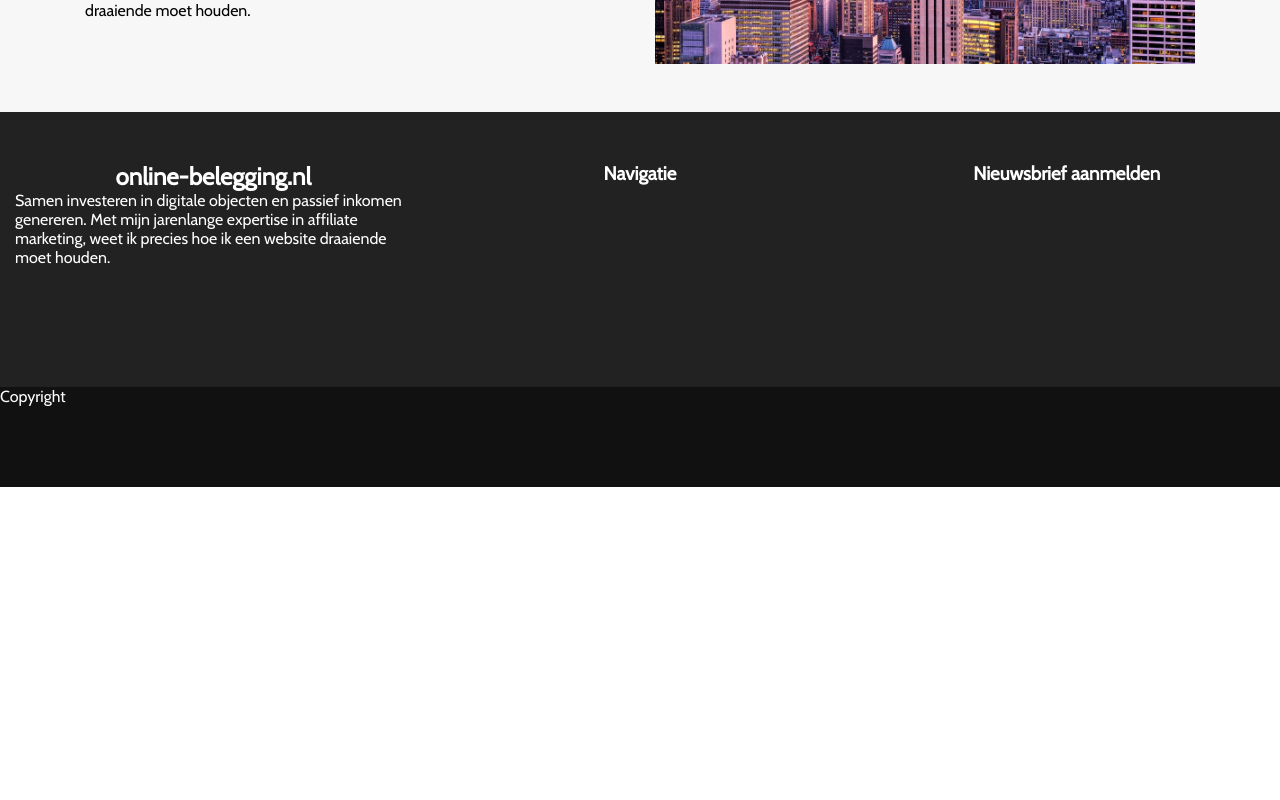
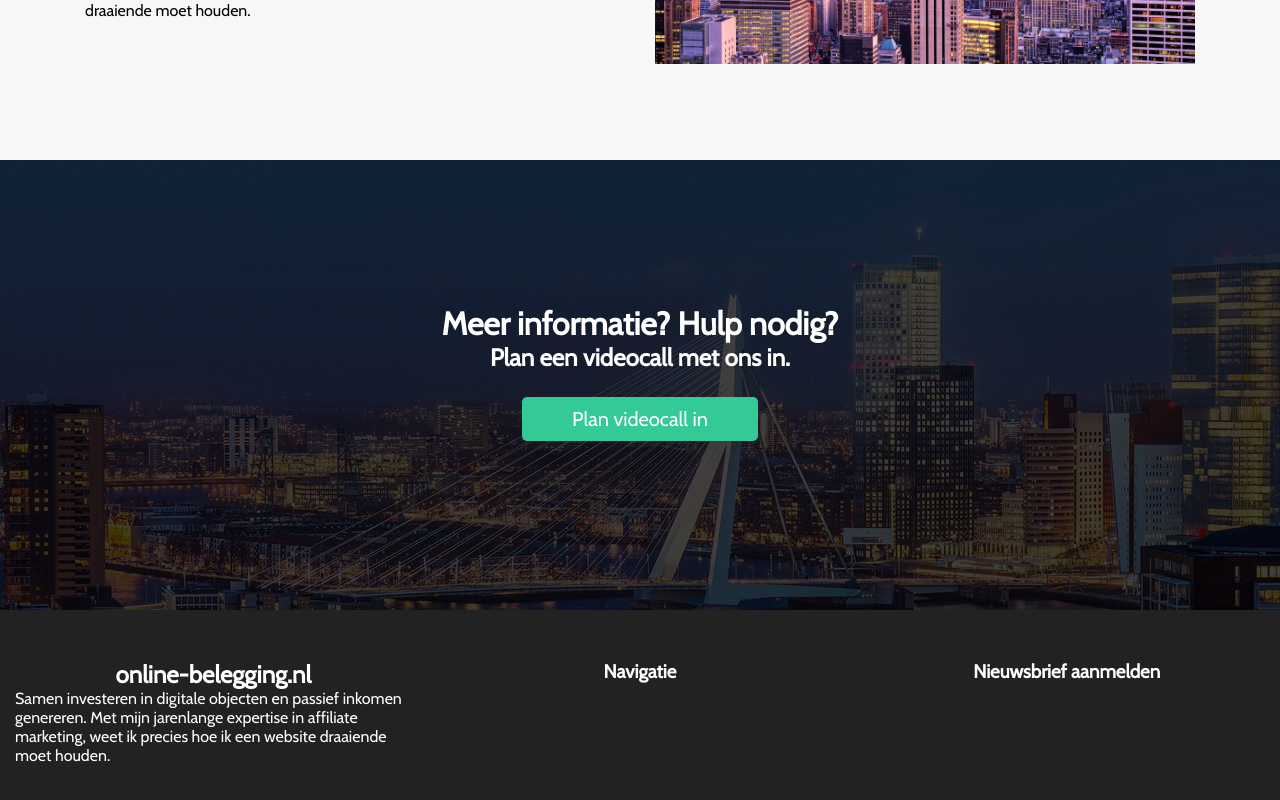
Before and after one commit to sanderyt/invest-platform, a Next.js app: page / in a window 1280 px wide. Shown: the part 2726-3526 px from the top of the page. Before the commit the page ends 3213 px from the top, so only its background shows below. Built offline with nearby package versions, Linux system fonts and the light colour scheme; no server answers.

Commit message:
added schedule call box on homepage

```diff
--- a/components/Newsletter/index.js
+++ b/components/Newsletter/index.js
@@ -8,7 +8,7 @@ const Newsletter = () => {
     <div className="container-fluid mt-5">
       <div className="newsletter row">
         <div className="newsletter__overlay" />
-        <div className="newsletter__content d-flex flex-column justify-content-center align-items-center">
+        <div className="newsletter__content col-12 d-flex flex-column justify-content-center align-items-center">
           <h1>Mis nooit meer een website. Abboneer op onze alert.</h1>
           <h2>Vul hieronder je e-mailadres in en mis nooit meer een kans.</h2>
           <InputField />
--- /dev/null
+++ b/components/ScheduleCall/index.js
@@ -0,0 +1,18 @@
+import React from "react";
+
+const ScheduleCall = () => {
+  return (
+    <div className="container-fluid mt-5">
+      <div className="call row">
+        <div className="call__overlay" />
+        <div className="call__content col-12 d-flex flex-column justify-content-center align-items-center">
+          <h1>Meer informatie? Hulp nodig?</h1>
+          <h2>Plan een videocall met ons in.</h2>
+          <button className="btn btn--cta btn--lg">Plan videocall in</button>
+        </div>
+      </div>
+    </div>
+  );
+};
+
+export default ScheduleCall;
--- /dev/null
+++ b/components/ScheduleCall/schedulecall.scss
@@ -0,0 +1,18 @@
+.call {
+  height: 450px;
+  background-image: url("/rotterdam.jpg");
+  color: white;
+  position: relative;
+
+  &__overlay {
+    background-color: rgba(0, 0, 0, 0.75);
+    position: absolute;
+    width: 100%;
+    height: 100%;
+    z-index: $layer2;
+  }
+
+  &__content {
+    z-index: $layer3;
+  }
+}
--- a/pages/index.js
+++ b/pages/index.js
@@ -5,6 +5,7 @@ import Hero from "../components/Hero";
 import Latest from "../components/Latest";
 import Newsletter from "../components/Newsletter";
 import Concept from "../components/Concept";
+import ScheduleCall from "../components/ScheduleCall";
 
 const Home = () => {
   return (
@@ -13,6 +14,7 @@ const Home = () => {
       <Latest />
       <Newsletter />
       <Concept />
+      <ScheduleCall />
     </Layout>
   );
 };
--- a/styles/main.scss
+++ b/styles/main.scss
@@ -26,3 +26,4 @@
 @import "../components/Hero/hero.scss";
 @import "../components/WebsiteCard/websitecard.scss";
 @import "../components/Newsletter/newsletter.scss";
+@import "../components/ScheduleCall/schedulecall.scss";
```
Also changed, not shown: public/digital-nomad.jpeg (renamed from public/0_pUctKdKPk4ip-ubb.jpeg).
